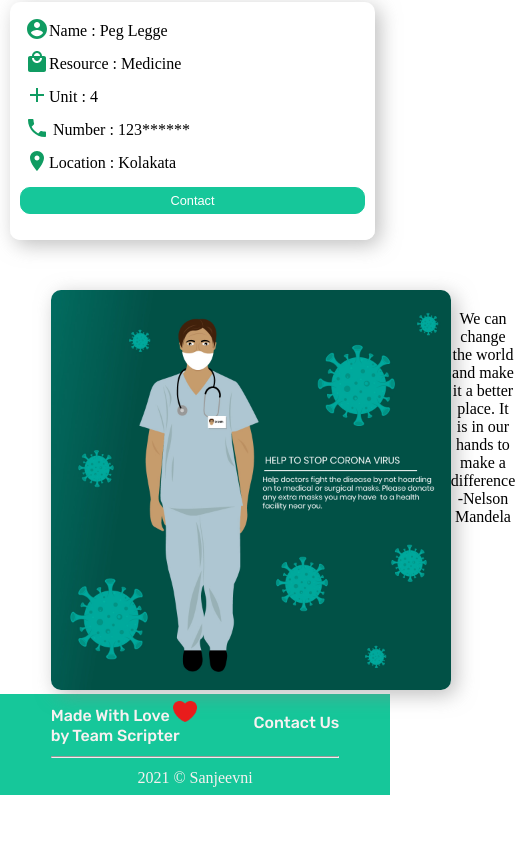
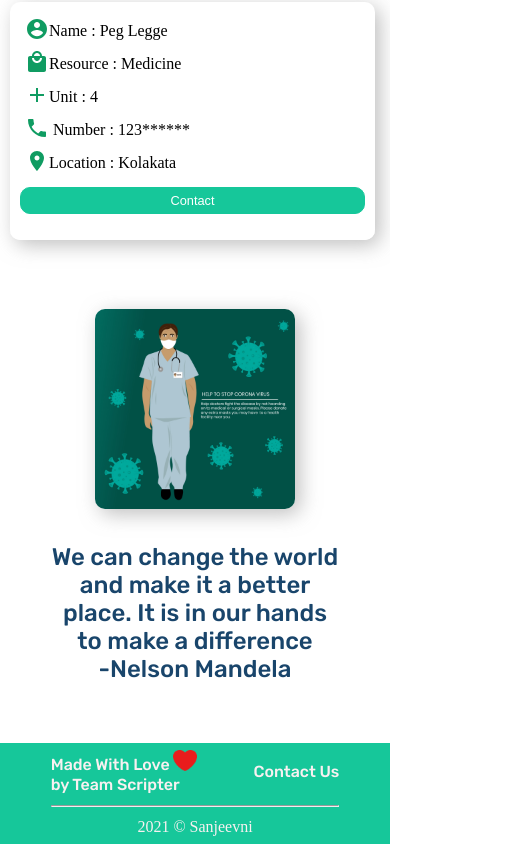
Before and after one commit to vice76/WebOCode, a React (Create React App) app: page /resources/plasma in a window 390 px wide. Shown: the part 1045-1889 px from the top of the page, 515 px wide, since content can reach past the window. Before the commit the page ends 1840 px from the top, so only its background shows below. Built offline with nearby package versions, Linux system fonts and the light colour scheme.

Commit message:
done doctor component

```diff
--- a/src/scss/components/_doctor.scss
+++ b/src/scss/components/_doctor.scss
@@ -1,11 +1,14 @@
 .Doctor-div {
-    padding: 0 13%;
+    padding: 5% 13%;
+    margin-bottom: 40px;
     p {
         font-size: 2rem;
-        padding-top: 20px;
+        padding-top: 30px;
+        font-family: 'Rubik', sans-serif;
+        color: $color-blue;
 
         @media (max-width: 1000px) {
-            font-size: 1rem;
+            font-size: 1.5rem;
         }
     }
 
@@ -16,6 +19,10 @@
     .container {
         display: flex;
         justify-content: space-between;
+        @media (max-width: 900px) {
+            flex-direction: column;
+            text-align: center;
+        }
 
         .container-left {
 
@@ -23,6 +30,14 @@
                 height: 400px;
                 border-radius: 10px;
                 box-shadow: 5px 5px 20px 0px rgba(136, 136, 136, 0.541);
+
+                @media (max-width: 900px) {
+                   height: 300px;
+                }
+
+                @media (max-width: 600px) {
+                    height: 200px;
+                 }
             }
 
             img:hover {
```
